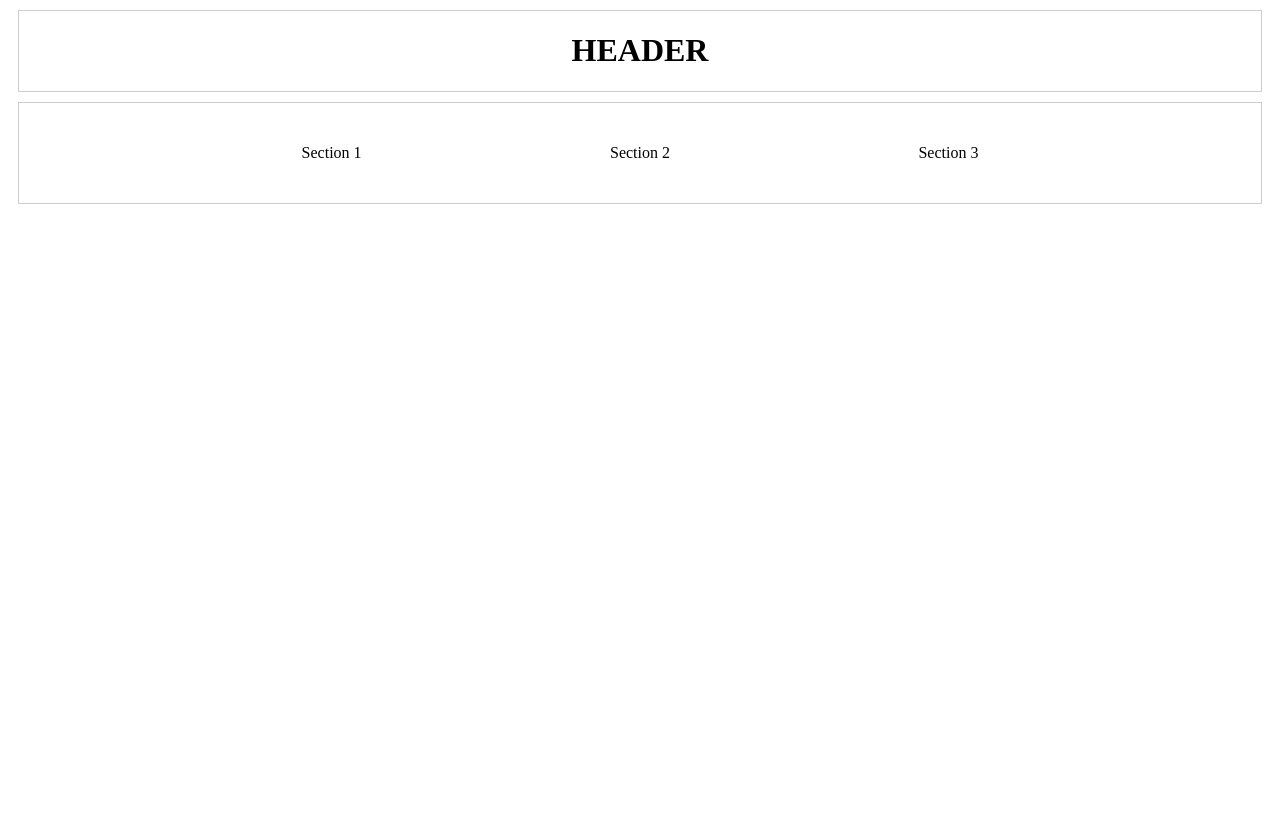
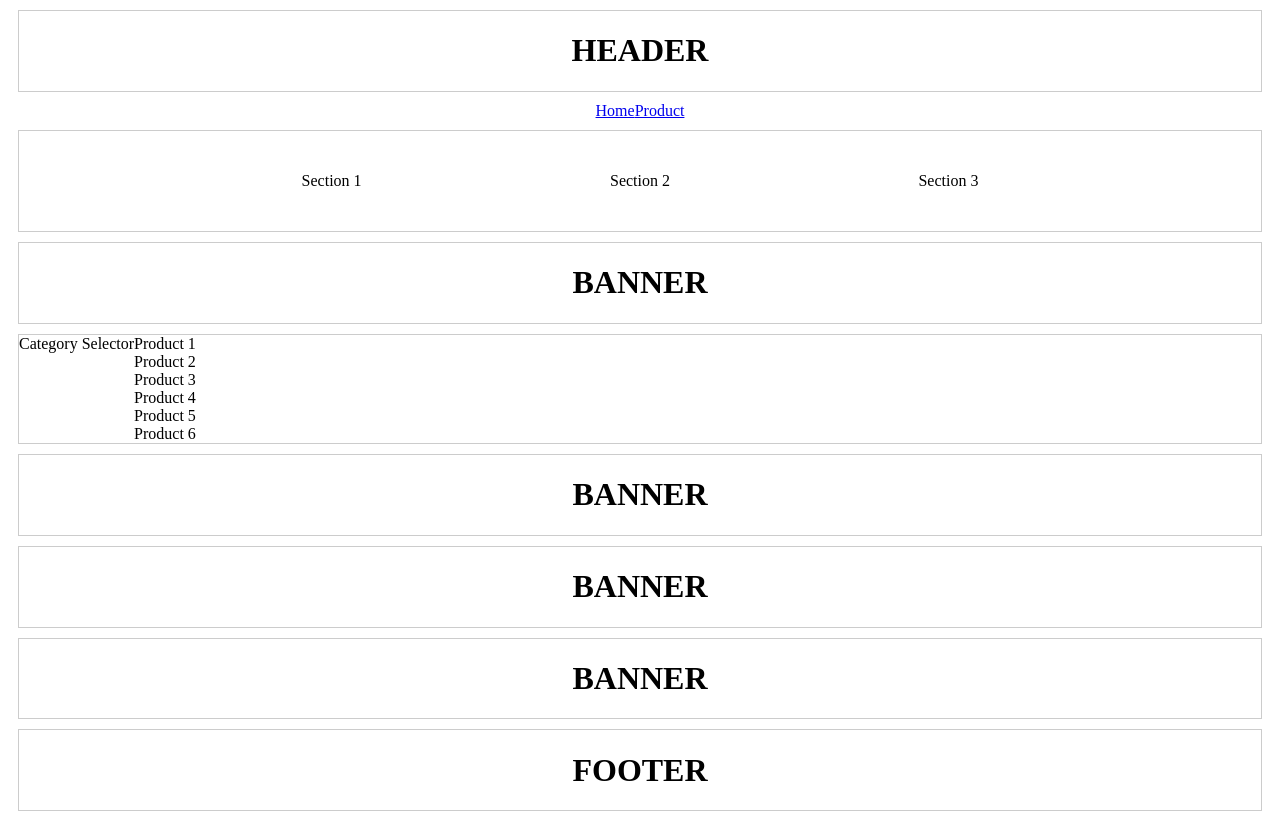
Before and after one commit to mstfbiccer/btcommerce, a React (Create React App) app: page / in a window 1280 px wide. Before the commit the page ends 800 px from the top, so only its background shows below. Built offline with nearby package versions, Linux system fonts and the light colour scheme.

Commit message:
router added

```diff
--- a/package.json
+++ b/package.json
@@ -15,6 +15,7 @@
     "@types/react-dom": "^18.3.1",
     "react": "^18.3.1",
     "react-dom": "^18.3.1",
+    "react-router-dom": "^6.27.0",
     "react-scripts": "5.0.1",
     "typescript": "^4.9.5",
     "web-vitals": "^2.1.4"
@@ -42,5 +43,8 @@
       "last 1 firefox version",
       "last 1 safari version"
     ]
+  },
+  "devDependencies": {
+    "typedoc": "^0.26.10"
   }
 }
--- a/src/App.tsx
+++ b/src/App.tsx
@@ -1,18 +1,18 @@
-import React from 'react';
-import logo from './logo.svg';
+import { useState } from 'react';
 import './App.css';
-import MainLayout from './layouts/MainLayout';
-import Header from './components/Header';
-import TopBar from './components/TopBar';
+import Home from './pages/Home';
+import ProductDetail from './pages/ProductDetail';
+import { BrowserRouter, Route, Routes } from 'react-router-dom';
 
 function App() {
-
   return (
     <div className="App">
-      <MainLayout isTitleShown={true}>
-        <Header/>
-        <TopBar/>
-      </MainLayout>
+      <BrowserRouter>
+        <Routes>
+          <Route path="/" element={<Home />} />
+          <Route path="/product" element={<ProductDetail />} />
+        </Routes>
+      </BrowserRouter>
     </div>
   );
 }
--- /dev/null
+++ b/src/components/Banner.tsx
@@ -0,0 +1,9 @@
+const Banner = () => {
+
+return(
+  <div className="banner-container">
+    <h1 className="banner-title">BANNER</h1>
+  </div>)
+}
+
+export default Banner;
--- /dev/null
+++ b/src/components/Footer.tsx
@@ -0,0 +1,9 @@
+const Footer = () => {
+  return (
+    <div className="footer-container">
+      <h1>FOOTER</h1>
+    </div>
+  )
+}
+
+export default Footer;
--- a/src/components/Header.tsx
+++ b/src/components/Header.tsx
@@ -1,3 +1,7 @@
+/**
+ * Header component
+ * @returns
+ */
 const Header = () => {
 
   return(
--- /dev/null
+++ b/src/components/NavBar.tsx
@@ -0,0 +1,12 @@
+import { Link } from "react-router-dom";
+
+const NavBar = () => {
+  return (
+    <div>
+      <Link to="/">Home</Link>
+      <Link to="/product">Product</Link>
+    </div>
+  );
+}
+
+export default NavBar;
--- /dev/null
+++ b/src/components/ProductWidget.tsx
@@ -0,0 +1,31 @@
+const ProductWidget = () => {
+  return (
+    <div className="product-widget-container">
+      <div className="product-category-selector">
+        <span>Category Selector</span>
+      </div>
+      <div className="product-list">
+        <div className="product-item">
+          <span>Product 1</span>
+        </div>
+        <div className="product-item">
+          <span>Product 2</span>
+        </div>
+        <div className="product-item">
+          <span>Product 3</span>
+        </div>
+        <div className="product-item">
+          <span>Product 4</span>
+        </div>
+        <div className="product-item">
+          <span>Product 5</span>
+        </div>
+        <div className="product-item">
+          <span>Product 6</span>
+        </div>
+      </div>
+    </div>
+  )
+}
+
+export default ProductWidget;
--- a/src/index.css
+++ b/src/index.css
@@ -1,4 +1,4 @@
-.header-container, .top-bar-container {
+.header-container, .top-bar-container, .banner-container, .footer-container {
   border: 1px solid #ccc;
   margin: 10px;
 }
@@ -12,3 +12,22 @@
   gap: 20%;
   height: 100px;
 }
+
+.product-widget-container {
+  display: flex;
+  flex-direction: row;
+  align-items: flex-start;
+  align-content: center;
+  flex-wrap: nowrap;
+  justify-content: flex-start;
+  border: 1px solid #ccc;
+  margin: 10px;
+}
+
+.product-list {
+  display: flex;
+  flex-wrap: wrap;
+  flex-direction: column;
+  align-items: center;
+  justify-content: flex-start;
+}
--- a/src/layouts/MainLayout.tsx
+++ b/src/layouts/MainLayout.tsx
@@ -1,9 +1,15 @@
+import Footer from "../components/Footer";
+import Header from "../components/Header";
+import NavBar from "../components/NavBar";
 
 const MainLayout = ({children}:any) => {
 
   return (
     <div className="main-container">
-      {children}
+        <Header/>
+        <NavBar/>
+          {children}
+        <Footer/>
     </div>
   )
 }
--- /dev/null
+++ b/src/pages/Home.tsx
@@ -0,0 +1,19 @@
+import Banner from "../components/Banner";
+import ProductWidget from "../components/ProductWidget";
+import TopBar from "../components/TopBar";
+import MainLayout from "../layouts/MainLayout";
+
+const Home = () => {
+  return (
+    <MainLayout>
+      <TopBar/>
+      <Banner/>
+      <ProductWidget/>
+      <Banner/>
+      <Banner/>
+      <Banner/>
+    </MainLayout>
+  )
+}
+
+export default Home;
--- /dev/null
+++ b/src/pages/ProductDetail.tsx
@@ -0,0 +1,13 @@
+import MainLayout from "../layouts/MainLayout";
+
+const ProductDetail = () => {
+  return (
+   <MainLayout>
+     <div>
+      ProductDetail
+    </div>
+   </MainLayout>
+  );
+}
+
+export default ProductDetail;
```
Also changed, not shown: 11 other files (tests, documents, lock files or other folders).
